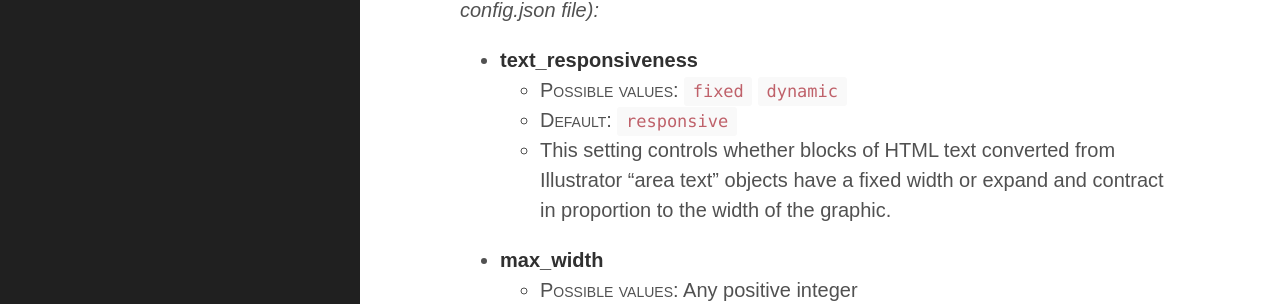
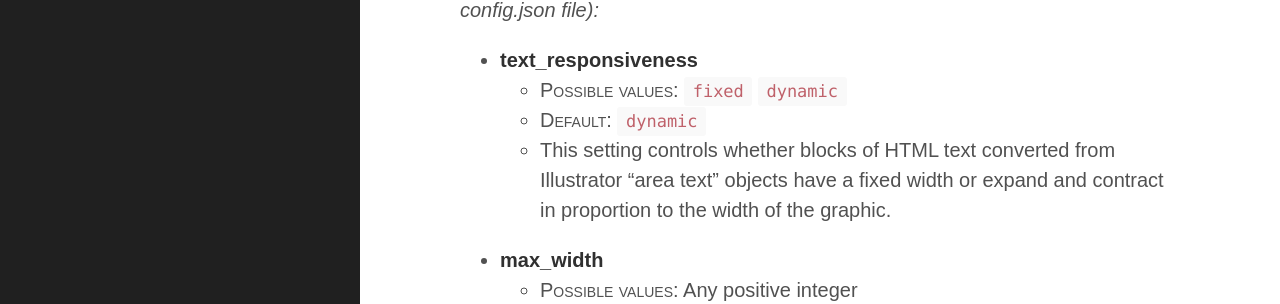
Before and after one commit to newsdev/ai2html, a Jekyll site: the page built from index.md, in a window 1280 px wide and 900 px high, scrolled down 5398 px. Shown: the part 149-453 px from the top of the window. Built offline with Jekyll 4.4.1, drawn with Linux system fonts in a browser that asks for light colours.

Commit message:
Update index.md

```diff
--- a/index.md
+++ b/index.md
@@ -133,7 +133,7 @@ When you run ai2html for the first time in your ai file, the script will place a
 *Other options that can be added to the settings text block (or an ai2html-config.json file):*
 - **text_responsiveness**
   - <span style="font-variant: small-caps">Possible values</span>: `fixed` `dynamic`
-  - <span style="font-variant: small-caps">Default</span>: `responsive`
+  - <span style="font-variant: small-caps">Default</span>: `dynamic`
   - This setting controls whether blocks of HTML text converted from Illustrator "area text" objects have a fixed width or expand and contract in proportion to the width of the graphic.
 - **max_width**
   - <span style="font-variant: small-caps">Possible values</span>: Any positive integer
```
